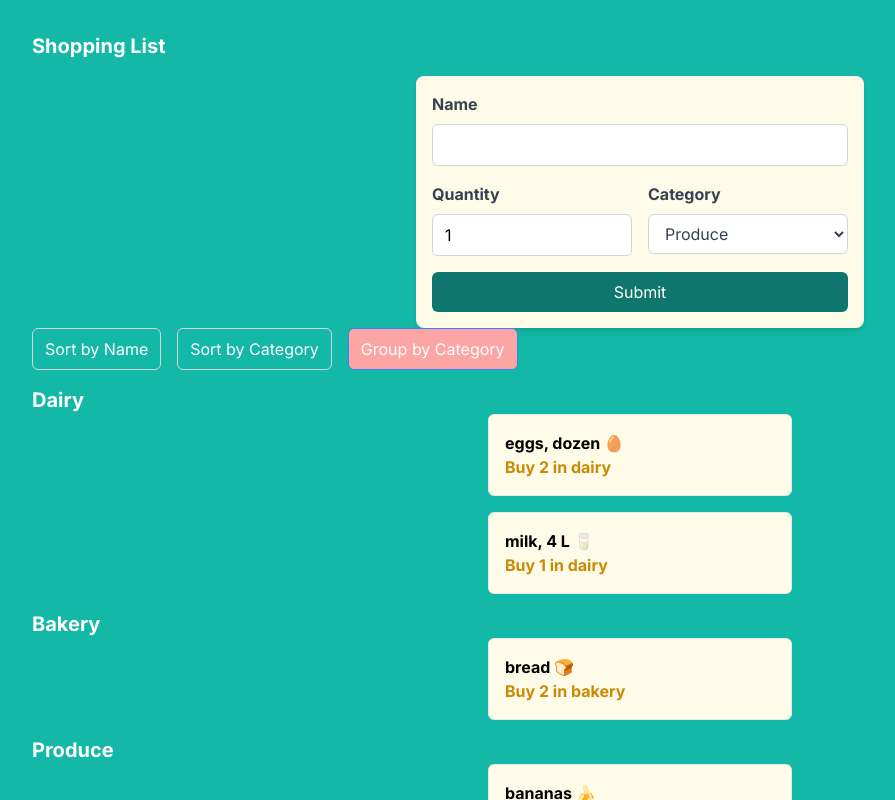
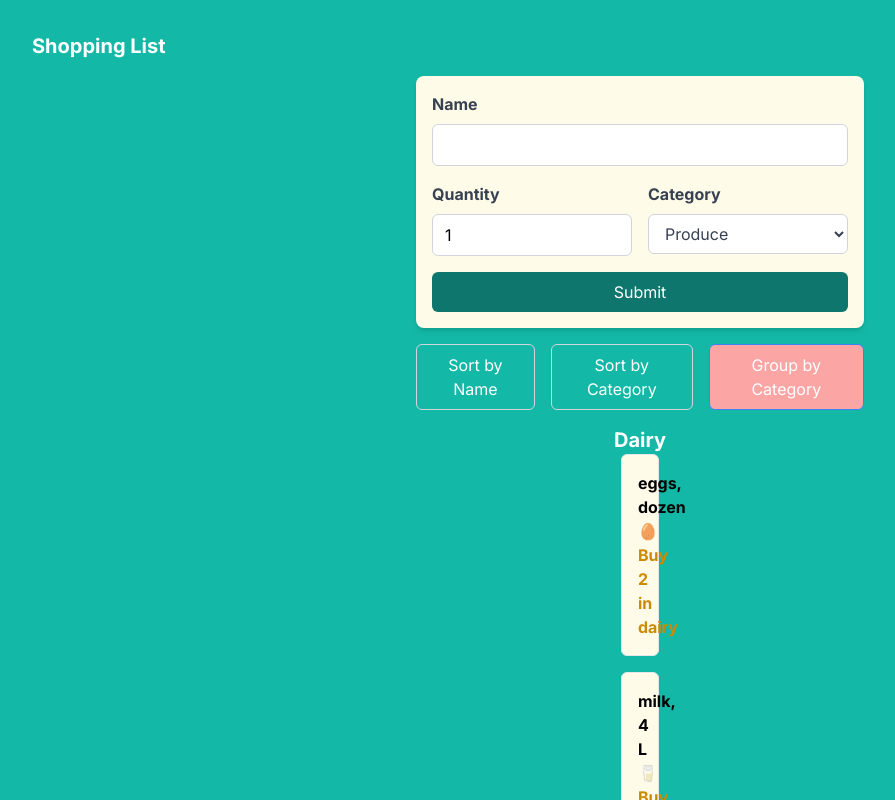
Before and after one commit to magdalenabrinas/cprg306-assignments, a Next.js app: page /week-6 in a window 1280 px wide. Both pictures are taken after a click on the button "Group by Category". Shown: the top 800 px of the page, without its empty margins (0-895 px from the left). Built offline with nearby package versions, Linux system fonts and the light colour scheme.

Commit message:
update alignment

```diff
--- a/app/week-6/item-list.js
+++ b/app/week-6/item-list.js
@@ -22,10 +22,10 @@ const ItemList = ({ items }) => {
 
   return (
     <div>
-      <div className="flex space-x-4 mb-4">
+      <div className="flex space-x-4 m-4 max-w-md mx-auto ">
         <button
           onClick={() => setSortBy('name')}
-          className={`px-3 py-2 border rounded-md ${
+          className={`px-3 py-2 border rounded-md p-4 ${
             sortBy === 'name' ? 'bg-red-300 border-blue-500' : 'border-gray-300'
           }`}
         >
@@ -48,7 +48,7 @@ const ItemList = ({ items }) => {
           Group by Category
         </button>
       </div>
-      <ul className="space-y-4">
+      <ul className="space-y-4 mb-4 place-items-center " >
         {sortBy === 'group'
           ? Object.entries(
               sortedItems.reduce((acc, item) => {
@@ -58,7 +58,7 @@ const ItemList = ({ items }) => {
               }, {})
             ).map(([category, items]) => (
               <div key={category}>
-                <h3 className="capitalize text-xl font-bold">{category}</h3>
+                <h3 className="capitalize text-xl font-bold text-center">{category}</h3>
                 {items.sort((a, b) => a.name.localeCompare(b.name)).map((item, index) => (
                   <Item key={index} name={item.name} quantity={item.quantity} category={item.category} />
                 ))}
```
